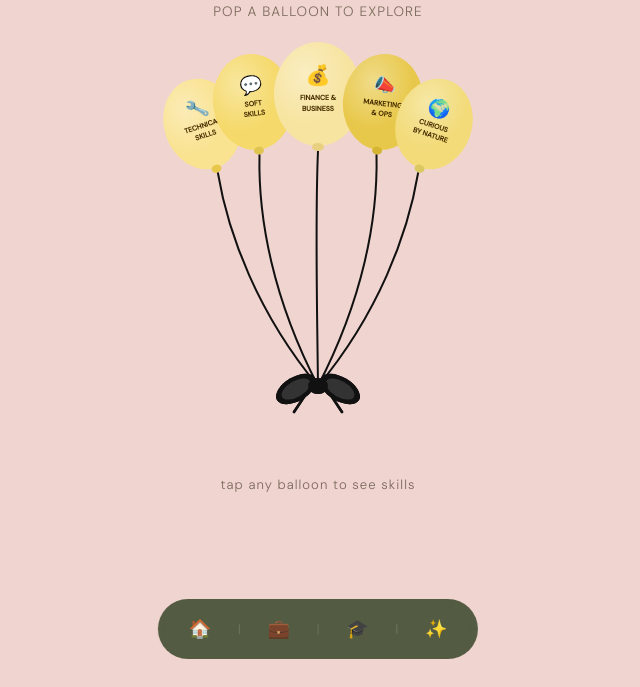
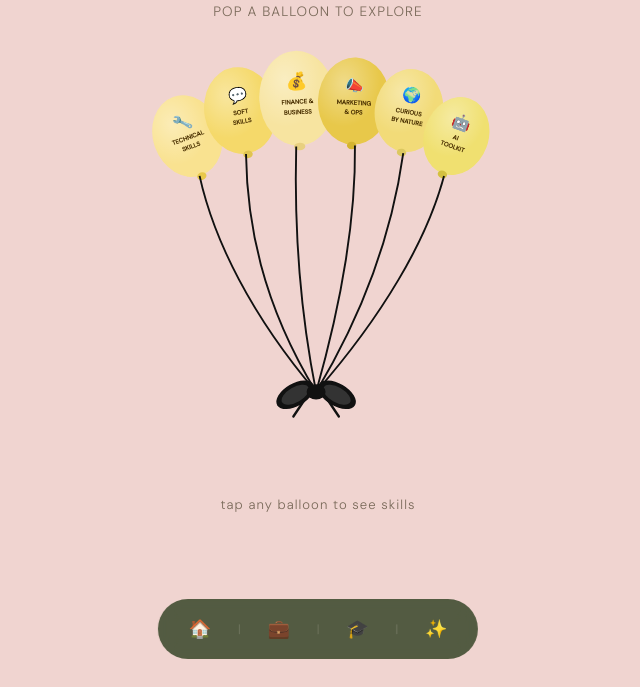
Before and after one commit to NAlam23-ai/nabilaconnect, a plain HTML site: page skills.html in a window 1280 px wide. Shown: the part 113-800 px from the top of the page, without its empty margins (322-962 px from the left). Drawn offline with nearby package versions, Linux system fonts and the light colour scheme.

Commit message:
Add files via upload

```diff
--- a/skills.html
+++ b/skills.html
@@ -76,98 +76,94 @@
 
 <div class="balloon-scene">
   <!-- Single SVG with balloons + strings + bow all connected -->
-  <svg class="bundle-svg" viewBox="0 0 320 420" width="320" height="420">
+  <svg class="bundle-svg" viewBox="0 0 380 440" width="360" height="440">
 
-
-    <!-- BOW at convergence point -->
-    <!-- Left loop -->
-    <ellipse cx="138" cy="345" rx="22" ry="12" fill="#111" transform="rotate(-30 138 345)"/>
-    <ellipse cx="138" cy="345" rx="16" ry="8"  fill="#333" transform="rotate(-30 138 345)"/>
-    <!-- Right loop -->
-    <ellipse cx="182" cy="345" rx="22" ry="12" fill="#111" transform="rotate(30 182 345)"/>
-    <ellipse cx="182" cy="345" rx="16" ry="8"  fill="#333" transform="rotate(30 182 345)"/>
-    <!-- Center knot -->
-    <ellipse cx="160" cy="342" rx="10" ry="8" fill="#111"/>
-    <!-- Tail left -->
-    <line x1="148" y1="350" x2="136" y2="368" stroke="#111" stroke-width="2.5" stroke-linecap="round"/>
-    <!-- Tail right -->
-    <line x1="172" y1="350" x2="184" y2="368" stroke="#111" stroke-width="2.5" stroke-linecap="round"/>
-
-    <!-- BALLOON 1 - Technical Skills (left outer) -->
-    <g class="balloon-group" transform="rotate(-18 44 80)" data-index="0">
-      <ellipse cx="44" cy="80" rx="38" ry="46" fill="#F9E290"/>
-      <ellipse cx="44" cy="80" rx="38" ry="46" fill="url(#shine1)"/>
-      <!-- knot -->
-      <ellipse cx="44" cy="127" rx="5" ry="4" fill="#e8c84a"/>
-      <text x="44" y="70" text-anchor="middle" font-size="18">🔧</text>
-      <text x="44" y="84" text-anchor="middle" font-size="7" font-weight="600" fill="#4a3000" font-family="DM Sans, sans-serif">TECHNICAL</text>
-      <text x="44" y="94" text-anchor="middle" font-size="7" font-weight="600" fill="#4a3000" font-family="DM Sans, sans-serif">SKILLS</text>
+    <!-- BALLOON 1 - Technical Skills (far left) -->
+    <g class="balloon-group" transform="rotate(-20 52 85)" data-index="0">
+      <ellipse cx="52" cy="85" rx="36" ry="44" fill="#F9E290"/>
+      <ellipse cx="52" cy="85" rx="36" ry="44" fill="url(#s1)"/>
+      <ellipse cx="52" cy="130" rx="5" ry="4" fill="#e8c84a"/>
+      <text x="52" y="75" text-anchor="middle" font-size="16">🔧</text>
+      <text x="52" y="89" text-anchor="middle" font-size="6.5" font-weight="600" fill="#4a3000" font-family="DM Sans,sans-serif">TECHNICAL</text>
+      <text x="52" y="99" text-anchor="middle" font-size="6.5" font-weight="600" fill="#4a3000" font-family="DM Sans,sans-serif">SKILLS</text>
     </g>
 
     <!-- BALLOON 2 - Soft Skills -->
-    <g class="balloon-group" transform="rotate(-7 95 58)" data-index="1">
-      <ellipse cx="95" cy="58" rx="40" ry="48" fill="#f5d96a"/>
-      <ellipse cx="95" cy="58" rx="40" ry="48" fill="url(#shine2)"/>
-      <ellipse cx="95" cy="107" rx="5" ry="4" fill="#e0c450"/>
-      <text x="95" y="47" text-anchor="middle" font-size="18">💬</text>
-      <text x="95" y="62" text-anchor="middle" font-size="7" font-weight="600" fill="#4a3000" font-family="DM Sans, sans-serif">SOFT</text>
-      <text x="95" y="72" text-anchor="middle" font-size="7" font-weight="600" fill="#4a3000" font-family="DM Sans, sans-serif">SKILLS</text>
+    <g class="balloon-group" transform="rotate(-10 108 58)" data-index="1">
+      <ellipse cx="108" cy="58" rx="38" ry="46" fill="#f5d96a"/>
+      <ellipse cx="108" cy="58" rx="38" ry="46" fill="url(#s2)"/>
+      <ellipse cx="108" cy="105" rx="5" ry="4" fill="#e0c450"/>
+      <text x="108" y="47" text-anchor="middle" font-size="16">💬</text>
+      <text x="108" y="62" text-anchor="middle" font-size="6.5" font-weight="600" fill="#4a3000" font-family="DM Sans,sans-serif">SOFT</text>
+      <text x="108" y="72" text-anchor="middle" font-size="6.5" font-weight="600" fill="#4a3000" font-family="DM Sans,sans-serif">SKILLS</text>
     </g>
 
-    <!-- BALLOON 3 - Finance & Business (center, tallest) -->
-    <g class="balloon-group" data-index="2">
-      <ellipse cx="160" cy="50" rx="44" ry="52" fill="#f7e4a0"/>
-      <ellipse cx="160" cy="50" rx="44" ry="52" fill="url(#shine3)"/>
-      <ellipse cx="160" cy="103" rx="6" ry="4" fill="#e8d080"/>
-      <text x="160" y="38" text-anchor="middle" font-size="20">💰</text>
-      <text x="160" y="56" text-anchor="middle" font-size="7" font-weight="600" fill="#4a3000" font-family="DM Sans, sans-serif">FINANCE &amp;</text>
-      <text x="160" y="67" text-anchor="middle" font-size="7" font-weight="600" fill="#4a3000" font-family="DM Sans, sans-serif">BUSINESS</text>
+    <!-- BALLOON 3 - Finance & Business (center left) -->
+    <g class="balloon-group" transform="rotate(-3 168 45)" data-index="2">
+      <ellipse cx="168" cy="45" rx="40" ry="50" fill="#f7e4a0"/>
+      <ellipse cx="168" cy="45" rx="40" ry="50" fill="url(#s3)"/>
+      <ellipse cx="168" cy="96" rx="6" ry="4" fill="#e8d080"/>
+      <text x="168" y="33" text-anchor="middle" font-size="18">💰</text>
+      <text x="168" y="51" text-anchor="middle" font-size="6.5" font-weight="600" fill="#4a3000" font-family="DM Sans,sans-serif">FINANCE &amp;</text>
+      <text x="168" y="62" text-anchor="middle" font-size="6.5" font-weight="600" fill="#4a3000" font-family="DM Sans,sans-serif">BUSINESS</text>
     </g>
 
-    <!-- BALLOON 4 - Marketing & Operations -->
-    <g class="balloon-group" transform="rotate(7 225 58)" data-index="3">
-      <ellipse cx="225" cy="58" rx="40" ry="48" fill="#e8c84a"/>
-      <ellipse cx="225" cy="58" rx="40" ry="48" fill="url(#shine4)"/>
-      <ellipse cx="225" cy="107" rx="5" ry="4" fill="#d4b430"/>
-      <text x="225" y="47" text-anchor="middle" font-size="18">📣</text>
-      <text x="225" y="62" text-anchor="middle" font-size="7" font-weight="600" fill="#4a3000" font-family="DM Sans, sans-serif">MARKETING</text>
-      <text x="225" y="72" text-anchor="middle" font-size="7" font-weight="600" fill="#4a3000" font-family="DM Sans, sans-serif">&amp; OPS</text>
+    <!-- BALLOON 4 - Marketing & Operations (center right) -->
+    <g class="balloon-group" transform="rotate(3 228 48)" data-index="3">
+      <ellipse cx="228" cy="48" rx="38" ry="46" fill="#e8c84a"/>
+      <ellipse cx="228" cy="48" rx="38" ry="46" fill="url(#s4)"/>
+      <ellipse cx="228" cy="95" rx="5" ry="4" fill="#d4b430"/>
+      <text x="228" y="37" text-anchor="middle" font-size="16">📣</text>
+      <text x="228" y="52" text-anchor="middle" font-size="6.5" font-weight="600" fill="#4a3000" font-family="DM Sans,sans-serif">MARKETING</text>
+      <text x="228" y="62" text-anchor="middle" font-size="6.5" font-weight="600" fill="#4a3000" font-family="DM Sans,sans-serif">&amp; OPS</text>
     </g>
 
-    <!-- BALLOON 5 - Curious by Nature (right outer) -->
-    <g class="balloon-group" transform="rotate(18 276 80)" data-index="4">
-      <ellipse cx="276" cy="80" rx="38" ry="46" fill="#f2db78"/>
-      <ellipse cx="276" cy="80" rx="38" ry="46" fill="url(#shine5)"/>
-      <ellipse cx="276" cy="127" rx="5" ry="4" fill="#dcc860"/>
-      <text x="276" y="70" text-anchor="middle" font-size="18">🌍</text>
-      <text x="276" y="84" text-anchor="middle" font-size="7" font-weight="600" fill="#4a3000" font-family="DM Sans, sans-serif">CURIOUS</text>
-      <text x="276" y="94" text-anchor="middle" font-size="7" font-weight="600" fill="#4a3000" font-family="DM Sans, sans-serif">BY NATURE</text>
+    <!-- BALLOON 5 - Curious by Nature -->
+    <g class="balloon-group" transform="rotate(10 286 58)" data-index="4">
+      <ellipse cx="286" cy="58" rx="36" ry="44" fill="#f2db78"/>
+      <ellipse cx="286" cy="58" rx="36" ry="44" fill="url(#s5)"/>
+      <ellipse cx="286" cy="103" rx="5" ry="4" fill="#dcc860"/>
+      <text x="286" y="47" text-anchor="middle" font-size="16">🌍</text>
+      <text x="286" y="62" text-anchor="middle" font-size="6.5" font-weight="600" fill="#4a3000" font-family="DM Sans,sans-serif">CURIOUS</text>
+      <text x="286" y="72" text-anchor="middle" font-size="6.5" font-weight="600" fill="#4a3000" font-family="DM Sans,sans-serif">BY NATURE</text>
+    </g>
+
+    <!-- BALLOON 6 - AI Toolkit (far right) -->
+    <g class="balloon-group" transform="rotate(20 336 85)" data-index="5">
+      <ellipse cx="336" cy="85" rx="34" ry="42" fill="#f0e070"/>
+      <ellipse cx="336" cy="85" rx="34" ry="42" fill="url(#s6)"/>
+      <ellipse cx="336" cy="128" rx="5" ry="4" fill="#d4c040"/>
+      <text x="336" y="75" text-anchor="middle" font-size="16">🤖</text>
+      <text x="336" y="89" text-anchor="middle" font-size="6.5" font-weight="600" fill="#4a3000" font-family="DM Sans,sans-serif">AI</text>
+      <text x="336" y="99" text-anchor="middle" font-size="6.5" font-weight="600" fill="#4a3000" font-family="DM Sans,sans-serif">TOOLKIT</text>
     </g>
 
     <!-- Shine gradients -->
     <defs>
-      <radialGradient id="shine1" cx="35%" cy="30%"><stop offset="0%" stop-color="white" stop-opacity="0.35"/><stop offset="100%" stop-color="white" stop-opacity="0"/></radialGradient>
-      <radialGradient id="shine2" cx="35%" cy="30%"><stop offset="0%" stop-color="white" stop-opacity="0.35"/><stop offset="100%" stop-color="white" stop-opacity="0"/></radialGradient>
-      <radialGradient id="shine3" cx="35%" cy="30%"><stop offset="0%" stop-color="white" stop-opacity="0.35"/><stop offset="100%" stop-color="white" stop-opacity="0"/></radialGradient>
-      <radialGradient id="shine4" cx="35%" cy="30%"><stop offset="0%" stop-color="white" stop-opacity="0.35"/><stop offset="100%" stop-color="white" stop-opacity="0"/></radialGradient>
-      <radialGradient id="shine5" cx="35%" cy="30%"><stop offset="0%" stop-color="white" stop-opacity="0.35"/><stop offset="100%" stop-color="white" stop-opacity="0"/></radialGradient>
+      <radialGradient id="s1" cx="35%" cy="30%"><stop offset="0%" stop-color="white" stop-opacity="0.35"/><stop offset="100%" stop-color="white" stop-opacity="0"/></radialGradient>
+      <radialGradient id="s2" cx="35%" cy="30%"><stop offset="0%" stop-color="white" stop-opacity="0.35"/><stop offset="100%" stop-color="white" stop-opacity="0"/></radialGradient>
+      <radialGradient id="s3" cx="35%" cy="30%"><stop offset="0%" stop-color="white" stop-opacity="0.35"/><stop offset="100%" stop-color="white" stop-opacity="0"/></radialGradient>
+      <radialGradient id="s4" cx="35%" cy="30%"><stop offset="0%" stop-color="white" stop-opacity="0.35"/><stop offset="100%" stop-color="white" stop-opacity="0"/></radialGradient>
+      <radialGradient id="s5" cx="35%" cy="30%"><stop offset="0%" stop-color="white" stop-opacity="0.35"/><stop offset="100%" stop-color="white" stop-opacity="0"/></radialGradient>
+      <radialGradient id="s6" cx="35%" cy="30%"><stop offset="0%" stop-color="white" stop-opacity="0.35"/><stop offset="100%" stop-color="white" stop-opacity="0"/></radialGradient>
     </defs>
 
-    <!-- CURVED STRINGS drawn AFTER balloons - exact rotated knot positions -->
-    <path d="M59.8,128.5 C70,190 100,270 160,342"   fill="none" stroke="#111" stroke-width="2"/>
-    <path d="M101.5,110.6 C100,175 115,255 160,342"  fill="none" stroke="#111" stroke-width="2"/>
-    <path d="M160,107 C157,175 159,255 160,342"      fill="none" stroke="#111" stroke-width="2"/>
-    <path d="M218.5,110.6 C220,175 205,255 160,342"  fill="none" stroke="#111" stroke-width="2"/>
-    <path d="M260.2,128.5 C250,190 220,270 160,342"  fill="none" stroke="#111" stroke-width="2"/>
+    <!-- CURVED STRINGS - calculated from rotated knot positions -->
+    <path d="M65,127 C80,195 120,275 188,355"  fill="none" stroke="#111" stroke-width="2"/>
+    <path d="M114,104 C115,175 130,260 188,355" fill="none" stroke="#111" stroke-width="2"/>
+    <path d="M167,96 C165,175 170,265 188,355"  fill="none" stroke="#111" stroke-width="2"/>
+    <path d="M229,95 C230,175 215,260 188,355"  fill="none" stroke="#111" stroke-width="2"/>
+    <path d="M280,103 C270,175 245,260 188,355"  fill="none" stroke="#111" stroke-width="2"/>
+    <path d="M323,127 C305,195 258,275 188,355"  fill="none" stroke="#111" stroke-width="2"/>
 
-    <!-- BOW -->
-    <ellipse cx="138" cy="345" rx="22" ry="12" fill="#111" transform="rotate(-30 138 345)"/>
-    <ellipse cx="138" cy="345" rx="16" ry="8"  fill="#333" transform="rotate(-30 138 345)"/>
-    <ellipse cx="182" cy="345" rx="22" ry="12" fill="#111" transform="rotate(30 182 345)"/>
-    <ellipse cx="182" cy="345" rx="16" ry="8"  fill="#333" transform="rotate(30 182 345)"/>
-    <ellipse cx="160" cy="342" rx="10" ry="8" fill="#111"/>
-    <line x1="148" y1="350" x2="136" y2="368" stroke="#111" stroke-width="2.5" stroke-linecap="round"/>
-    <line x1="172" y1="350" x2="184" y2="368" stroke="#111" stroke-width="2.5" stroke-linecap="round"/>
+    <!-- BOW at 188,355 -->
+    <ellipse cx="166" cy="358" rx="22" ry="12" fill="#111" transform="rotate(-30 166 358)"/>
+    <ellipse cx="166" cy="358" rx="16" ry="8"  fill="#333" transform="rotate(-30 166 358)"/>
+    <ellipse cx="210" cy="358" rx="22" ry="12" fill="#111" transform="rotate(30 210 358)"/>
+    <ellipse cx="210" cy="358" rx="16" ry="8"  fill="#333" transform="rotate(30 210 358)"/>
+    <ellipse cx="188" cy="355" rx="10" ry="8" fill="#111"/>
+    <line x1="176" y1="363" x2="164" y2="381" stroke="#111" stroke-width="2.5" stroke-linecap="round"/>
+    <line x1="200" y1="363" x2="212" y2="381" stroke="#111" stroke-width="2.5" stroke-linecap="round"/>
   </svg>
 </div>
 
@@ -188,8 +184,8 @@
 
 <script>
   const categories = [
-    { title:'Technical Skills', sub:'7 tools & platforms', icon:'🔧', pillBg:'rgba(249,226,144,0.3)',
-      skills:['MS Office (Excel, PowerPoint, Word)','Google Workspace','Power BI','SAP','Oracle ERP','CRM Systems','Applied AI Tools'] },
+    { title:'Technical Skills', sub:'9 tools & platforms', icon:'🔧', pillBg:'rgba(249,226,144,0.3)',
+      skills:['MS Office (Excel, PowerPoint, Word)','Google Workspace','Power BI','SAP','Oracle ERP','CRM Systems','GitHub','Canva','Jira'] },
     { title:'Soft Skills', sub:'9 interpersonal strengths', icon:'💬', pillBg:'rgba(245,217,106,0.3)',
       skills:['Analytical Thinking & Problem-Solving','Cross-Cultural Communication','Client Relationship Management','Attention to Detail','Stakeholder Collaboration','Organisation & Time Management','Adaptability & Continuous Learning','Independent Work Style','Quick Grasp of Complex Concepts'] },
     { title:'Finance & Business', sub:'9 functional competencies', icon:'💰', pillBg:'rgba(247,228,160,0.3)',
@@ -197,7 +193,9 @@
     { title:'Marketing & Operations', sub:'9 functional competencies', icon:'📣', pillBg:'rgba(232,200,74,0.3)',
       skills:['Market Research & Consumer Behaviour Analysis','Marketing Campaign Conceptualisation','KPI Visualisation','Process Optimisation','Global Digitalisation Solutions','Project & Task Coordination','Cross-Functional Coordination','Web Design Basics','Stakeholder & Vendor Management'] },
     { title:'Curious by Nature', sub:'25 interests & passions', icon:'🌍', pillBg:'rgba(242,219,120,0.3)',
-      skills:['Travelling','Experiencing Life','Photography','Skydiving','Geopolitics','Designing Clothes','Philosophy','Cooking','Meeting New People','Styling','Mathematics','Art & Exhibitions','Astronomy','Fashion & Trends','Physics','Storytelling','Learning New Things','Linguistics & Literature','Conscious Living','Digital Creativity','Movies & Film','Cultural Exploration','Shopping & Interior Curation','Listening to Music','Finding Flow in Repetition'] }
+      skills:['Travelling','Experiencing Life','Photography','Skydiving','Geopolitics','Designing Clothes','Philosophy','Cooking','Meeting New People','Styling','Mathematics','Art & Exhibitions','Astronomy','Fashion & Trends','Physics','Storytelling','Learning New Things','Linguistics & Literature','Conscious Living','Digital Creativity','Movies & Film','Cultural Exploration','Shopping & Interior Curation','Listening to Music','Finding Flow in Repetition'] },
+    { title:'AI Toolkit', sub:'7 AI tools & platforms', icon:'🤖', pillBg:'rgba(240,224,112,0.3)',
+      skills:['Claude Pro','Claude Code','Gemini Pro','NotebookLM','Google Colab','Lovable','Vercel'] }
   ];
 
   // Attach click events to balloon groups
```
